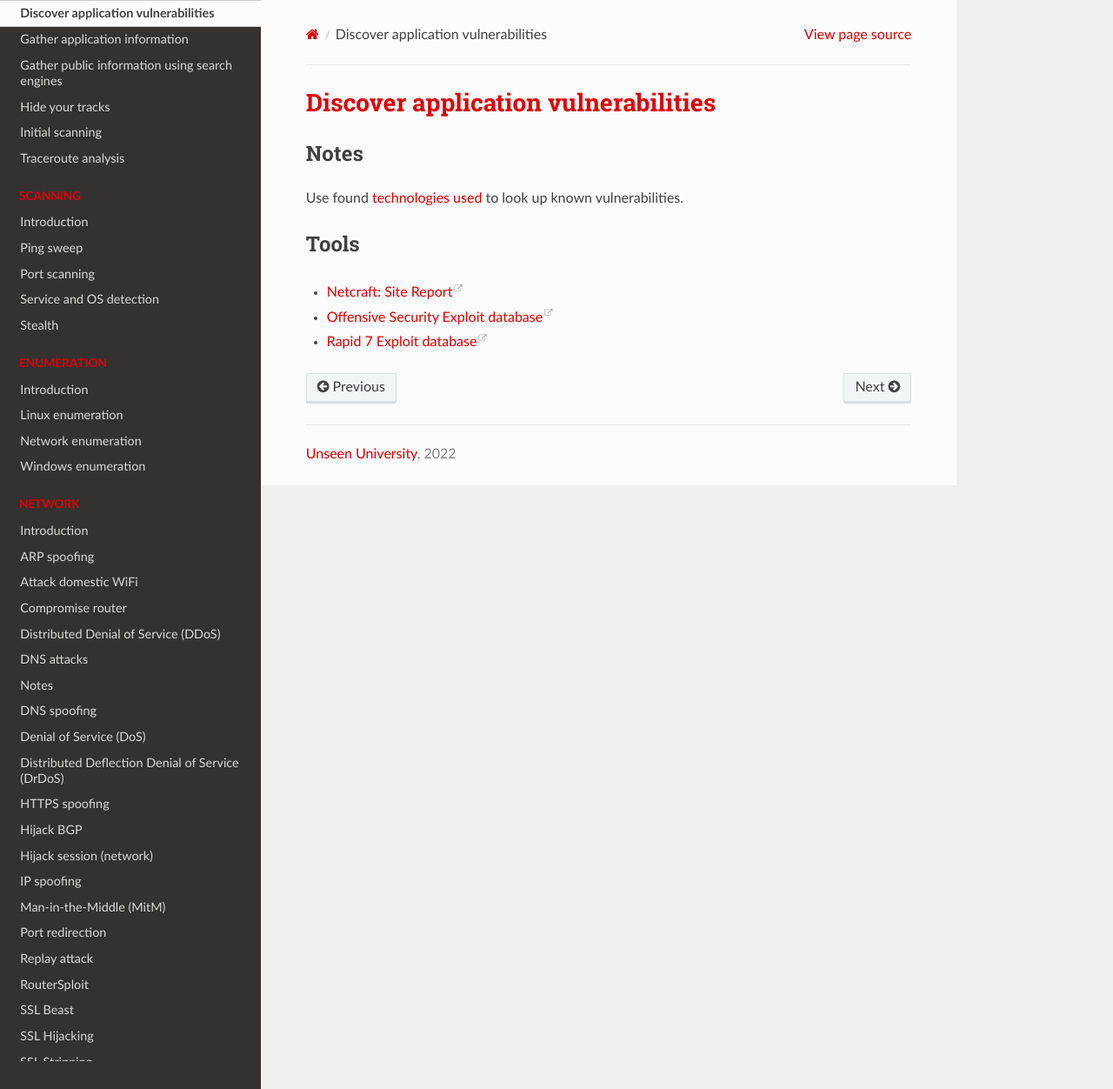
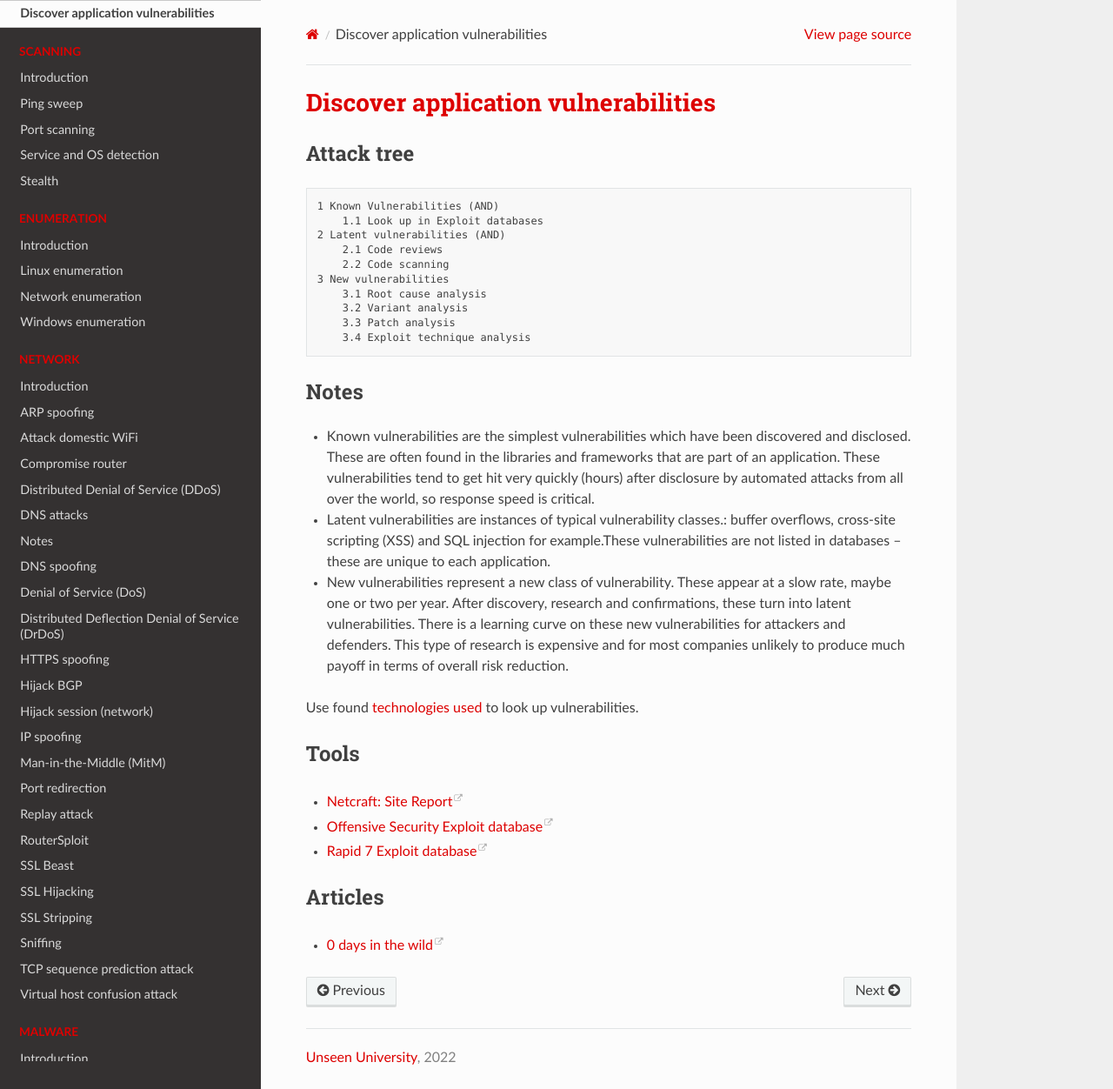
Before and after one commit to tymyrddin/red-basic, a Sphinx documentation site: the page built from source/docs/reconnaissance/Discover-app-vulnerabilities.md, in a window 1280 px wide and 1252 px high. Shown: the whole window at 87% size. Built offline with Sphinx 7.4.7 and the Read the Docs theme 2.0.0, drawn with Linux system fonts in a browser that asks for light colours.

Commit message:
Discovering vulnerabilities

````diff
--- a/source/docs/reconnaissance/Discover-app-vulnerabilities.md
+++ b/source/docs/reconnaissance/Discover-app-vulnerabilities.md
@@ -1,11 +1,34 @@
 # Discover application vulnerabilities
+
+## Attack tree
+
+```text
+1 Known Vulnerabilities (AND)
+    1.1 Look up in Exploit databases
+2 Latent vulnerabilities (AND)
+    2.1 Code reviews
+    2.2 Code scanning
+3 New vulnerabilities
+    3.1 Root cause analysis
+    3.2 Variant analysis
+    3.3 Patch analysis
+    3.4 Exploit technique analysis
+```
 
 ## Notes
 
-Use found [technologies used](Gather-app-information.md) to look up known vulnerabilities.
+* Known vulnerabilities are the simplest vulnerabilities which have been discovered and disclosed. These are often found in the libraries and frameworks that are part of an application. These vulnerabilities tend to get hit very quickly (hours) after disclosure by automated attacks from all over the world, so response speed is critical.
+* Latent vulnerabilities are instances of typical vulnerability classes.: buffer overflows, cross-site scripting (XSS) and SQL injection for example.These vulnerabilities are not listed in databases -- these are unique to each application.
+* New vulnerabilities represent a new class of vulnerability. These appear at a slow rate, maybe one or two per year. After discovery, research and confirmations, these turn into latent vulnerabilities. There is a learning curve on these new vulnerabilities for attackers and defenders. This type of research is expensive and for most companies unlikely to produce much payoff in terms of overall risk reduction.
+
+Use found [technologies used](Gather-app-information.md) to look up vulnerabilities.
 
 ## Tools
 
 * [Netcraft: Site Report](https://sitereport.netcraft.com/)
 * [Offensive Security Exploit database](https://www.exploit-db.com/)
 * [Rapid 7 Exploit database](https://www.rapid7.com/db/)
+
+## Articles
+
+* [0 days in the wild](https://googleprojectzero.github.io/0days-in-the-wild/)
````
Also changed, not shown: source/index.rst (+13 -4 lines).
